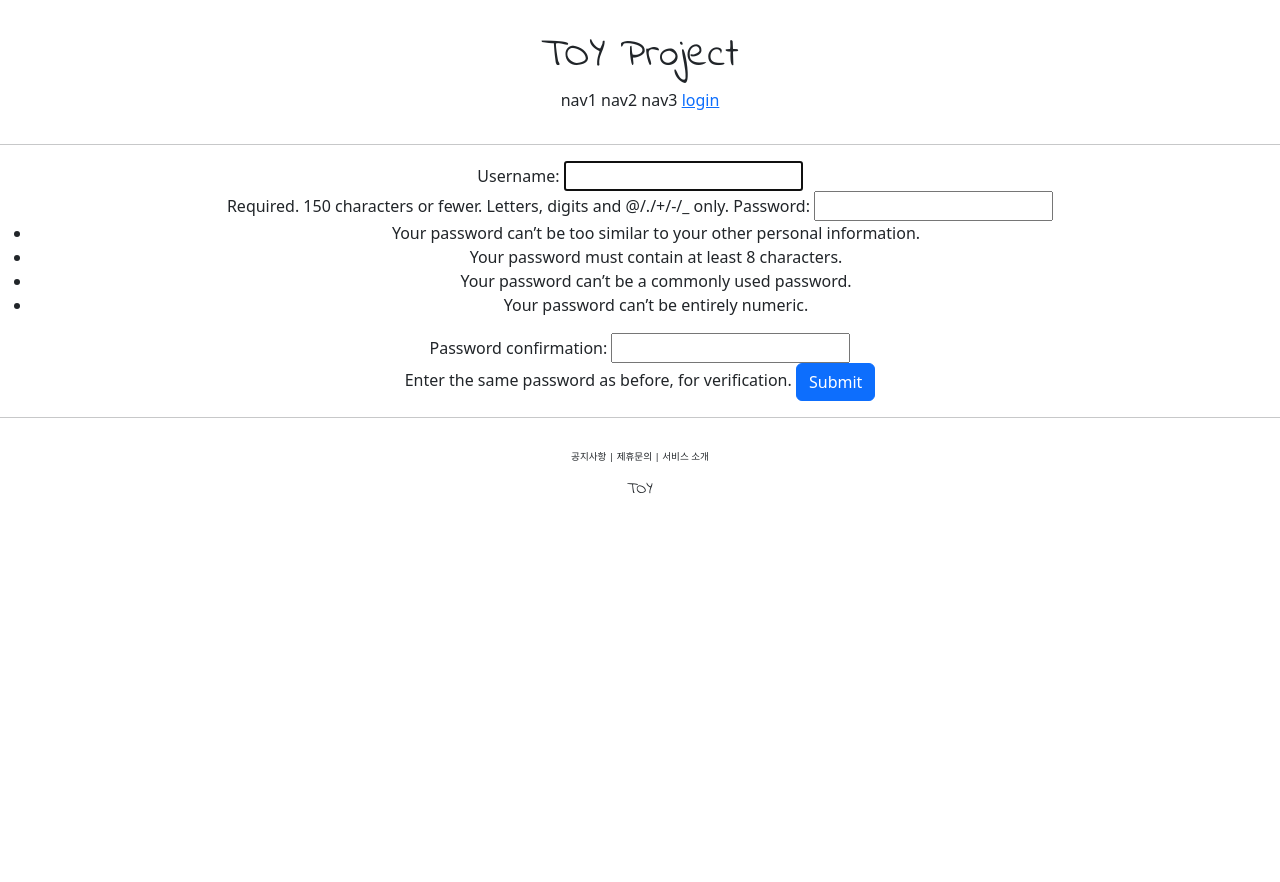
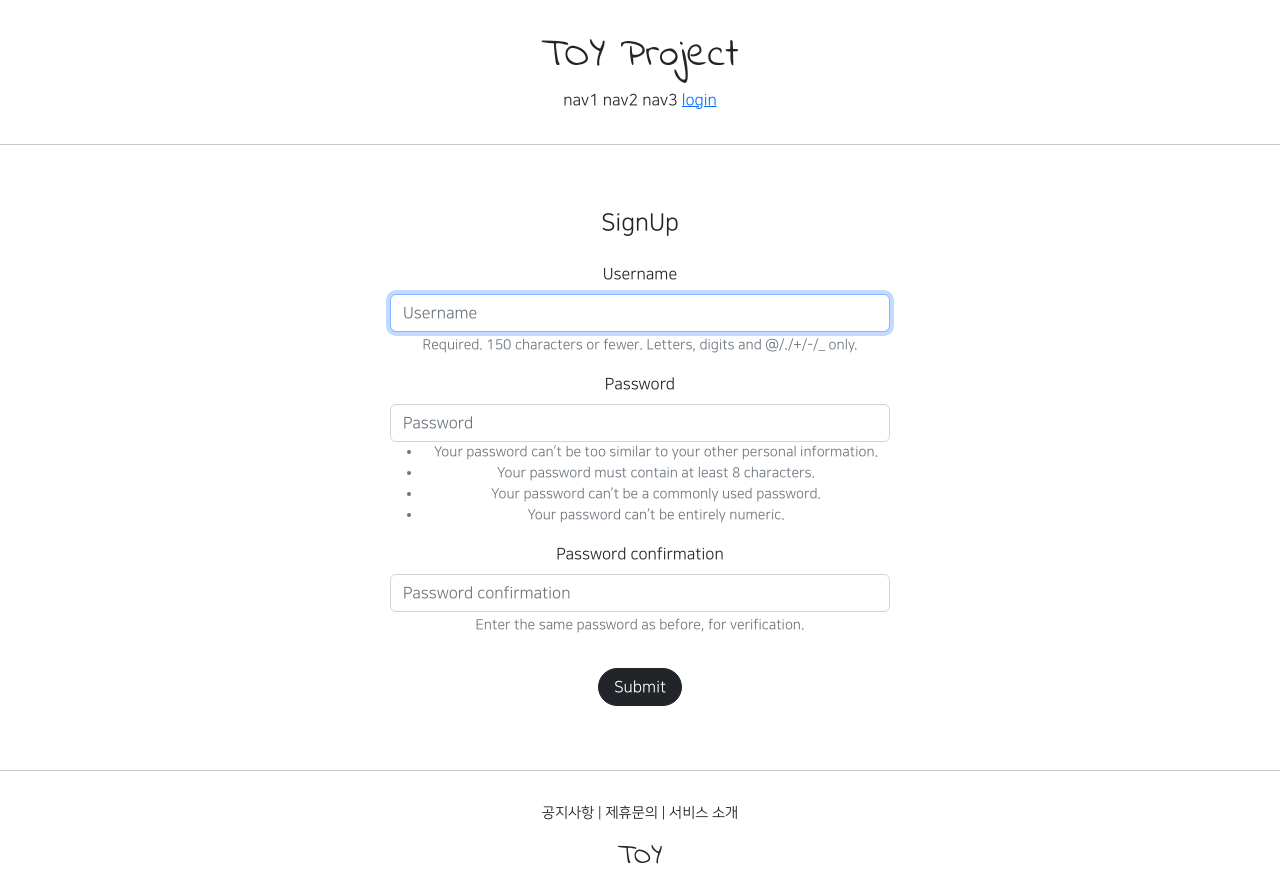
Before and after one commit to success899/toyproject, a Django app: page /member/create/ in a window 1280 px wide. Before the commit the page ends 494 px from the top, so only its background shows below. Run offline with Django 4.2, Linux system fonts and the light colour scheme; some libraries are stand-ins or nearby versions.

Commit message:
bootstrap4 / font add commit

```diff
--- a/memberapp/templates/memberapp/create.html
+++ b/memberapp/templates/memberapp/create.html
@@ -1,12 +1,16 @@
 {% extends 'base.html' %}
+{% load bootstrap4 %}
 
 {% block content %}
 
-  <div style="text-align: center; ">
+  <div style="text-align: center; max-width: 500px; margin: 4rem auto; ">
+    <div class="mb-4">
+      <h4>SignUp</h4>
+    </div>
     <form action="{% url 'memberapp:create' %}" method="post">
       {% csrf_token %}
-      {{ form }}
-      <input type="submit" class="btn btn-primary">
+      {% bootstrap_form form %}
+      <input type="submit" class="btn btn-dark rounded-pill col-2 mt-3">
     </form>
   </div>
 
--- a/static/base.css
+++ b/static/base.css
@@ -3,7 +3,7 @@
 }
 
 .TOY_footer_menu{
-    font-size: .6rem;
+    font-size: .9rem;
 }
 
 .TOY_footer{
--- a/templates/base.html
+++ b/templates/base.html
@@ -3,7 +3,7 @@
 
 {% include 'head.html' %}
 
-<body>
+<body style="font-family: 'NanumSquareR'">
 
     {% include 'header.html' %}
 
--- a/templates/footer.html
+++ b/templates/footer.html
@@ -7,6 +7,6 @@
         <span>서비스 소개</span>
     </div>
     <div style="margin-top: 1rem;">
-        <h6 class="TOY_logo">TOY</h6>
+        <h3 class="TOY_logo">TOY</h3>
     </div>
 </div>
--- a/templates/head.html
+++ b/templates/head.html
@@ -16,4 +16,29 @@
     <!--  Default CSS Link  -->
     <link rel="stylesheet" type="text/css" href="{% static 'base.css' %}">
 
+
+    <!-- Font add -->
+    <style>
+        @font-face {
+            font-family: 'NanumSquareR';
+            src: local('NanumSquareR'),
+            url("{% static 'fonts/NanumSquareR.otf' %}") format("opentype");
+        }
+        @font-face {
+            font-family: 'NanumSquareEB';
+            src: local('NanumSquareEB'),
+            url("{% static 'fonts/NanumSquareEB.otf' %}") format("opentype");
+        }
+        @font-face {
+            font-family: 'NanumSquareB';
+            src: local('NanumSquareB'),
+            url("{% static 'fonts/NanumSquareB.otf' %}") format("opentype");
+        }
+        @font-face {
+            font-family: 'NanumSquareL';
+            src: local('NanumSquareL'),
+            url("{% static 'fonts/NanumSquareL.otf' %}") format("opentype");
+        }
+    </style>
+
 </head>
--- a/toyproject/settings.py
+++ b/toyproject/settings.py
@@ -50,6 +50,7 @@ INSTALLED_APPS = [
     'django.contrib.sessions',
     'django.contrib.messages',
     'django.contrib.staticfiles',
+    'bootstrap4',
     'memberapp',
 ]
 
```
Also changed, not shown: memberapp/templates/memberapp/login.html (+4 -3 lines), static/fonts/NanumSquareB.otf (added), static/fonts/NanumSquareEB.otf (added), static/fonts/NanumSquareL.otf (added), static/fonts/NanumSquareR.otf (added).
